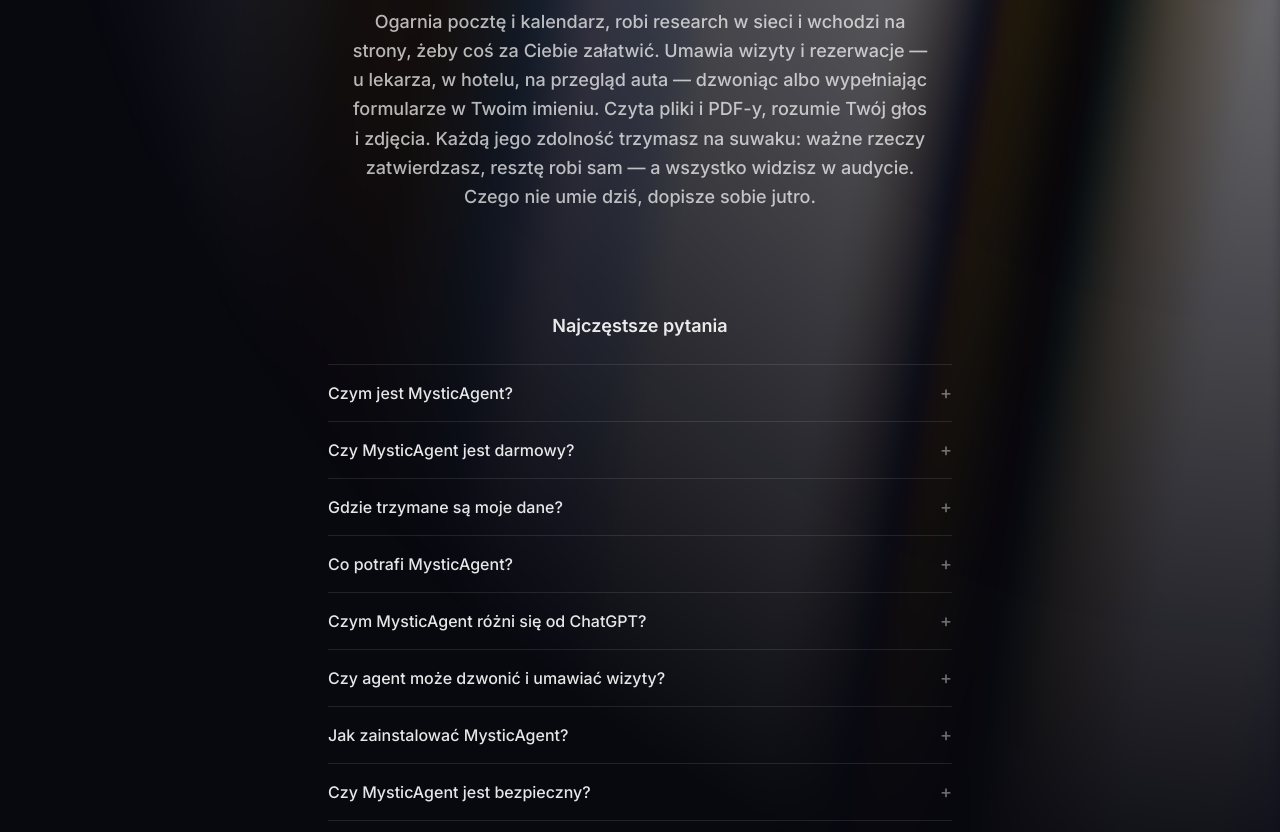
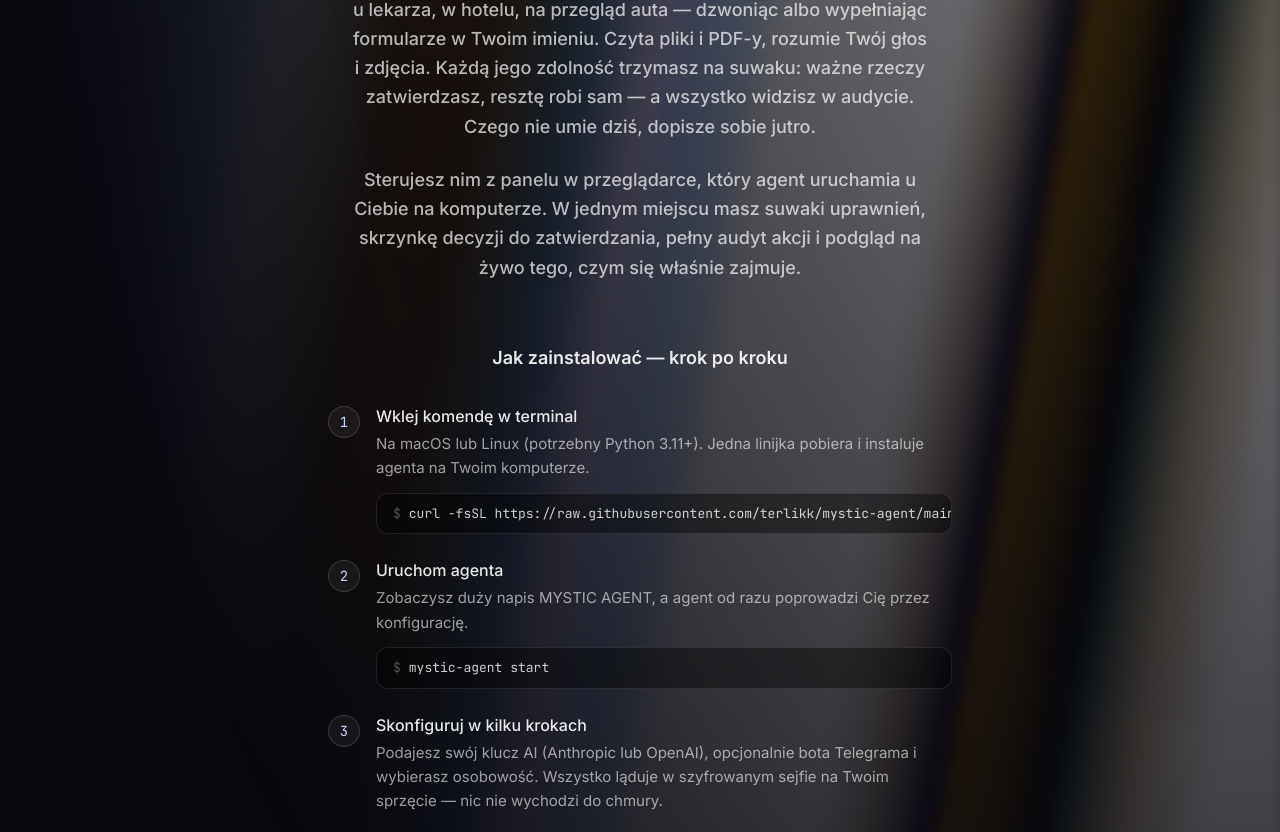
Before and after one commit to terlikk/mystic-agent, a Next.js app in the folder site/: page / in a window 1280 px wide. Shown: the part 488-1320 px from the top of the page. Built offline with nearby package versions, Linux system fonts and the light colour scheme.

Commit message:
site: add step-by-step install guide above FAQ, mention dashboard in copy
New numbered install section (paste command → start → configure → open
panel) sits above the FAQ. Description now covers the browser control
panel: permission sliders, decision inbox, audit and live activity.

```diff
--- a/site/src/app/page.tsx
+++ b/site/src/app/page.tsx
@@ -36,6 +36,28 @@
   {
     q: "Czy MysticAgent jest bezpieczny?",
     a: "Bezpieczeństwo to podstawa: każda zdolność ma suwak uprawnień (od „pytaj o wszystko” po „działaj sam”), ważne akcje trafiają do skrzynki decyzji, wszystko ląduje w audycie, a kod pisany przez agenta działa w izolowanym sandboxie bez dostępu do sejfu z kluczami.",
+  },
+];
+
+const STEPS: { title: string; body: string; code?: string }[] = [
+  {
+    title: "Wklej komendę w terminal",
+    body: "Na macOS lub Linux (potrzebny Python 3.11+). Jedna linijka pobiera i instaluje agenta na Twoim komputerze.",
+    code: PROJECT.installCmd,
+  },
+  {
+    title: "Uruchom agenta",
+    body: "Zobaczysz duży napis MYSTIC AGENT, a agent od razu poprowadzi Cię przez konfigurację.",
+    code: `${PROJECT.cli} start`,
+  },
+  {
+    title: "Skonfiguruj w kilku krokach",
+    body: "Podajesz swój klucz AI (Anthropic lub OpenAI), opcjonalnie bota Telegrama i wybierasz osobowość. Wszystko ląduje w szyfrowanym sejfie na Twoim sprzęcie — nic nie wychodzi do chmury.",
+  },
+  {
+    title: "Otwórz panel w przeglądarce",
+    body: "Panel sterowania działa lokalnie, tylko na Twojej maszynie. Stąd zarządzasz uprawnieniami, zatwierdzasz decyzje i widzisz pełny audyt akcji.",
+    code: "http://localhost:7700",
   },
 ];
 
@@ -107,8 +129,46 @@
             zatwierdzasz, resztę robi sam — a wszystko widzisz w audycie. Czego
             nie umie dziś, dopisze sobie jutro.
           </p>
+
+          <p
+            data-intro
+            className="mx-auto mt-6 max-w-xl text-base leading-relaxed font-medium text-white/70 sm:text-lg"
+          >
+            Sterujesz nim z panelu w przeglądarce, który agent uruchamia u Ciebie
+            na komputerze. W jednym miejscu masz suwaki uprawnień, skrzynkę
+            decyzji do zatwierdzania, pełny audyt akcji i podgląd na żywo tego,
+            czym się właśnie zajmuje.
+          </p>
         </HeroIntro>
       </div>
+
+      {/* Instrukcja instalacji — krok po kroku */}
+      <section className="relative z-10 mx-auto w-full max-w-2xl px-6 pt-8 pb-20">
+        <h2 className="mb-8 text-center text-lg font-semibold text-white/90">
+          Jak zainstalować — krok po kroku
+        </h2>
+        <ol className="space-y-6">
+          {STEPS.map(({ title, body, code }, i) => (
+            <li key={title} className="flex gap-4">
+              <span className="mt-0.5 flex h-8 w-8 shrink-0 items-center justify-center rounded-full border border-white/15 bg-white/5 font-mono text-sm text-[#c7d2fe]">
+                {i + 1}
+              </span>
+              <div className="min-w-0 flex-1">
+                <h3 className="font-medium text-white/90">{title}</h3>
+                <p className="mt-1 text-[15px] leading-relaxed text-white/60">
+                  {body}
+                </p>
+                {code && (
+                  <code className="mt-3 block overflow-x-auto rounded-lg border border-white/10 bg-black/40 px-4 py-2.5 font-mono text-[13px] whitespace-nowrap text-white/80">
+                    <span className="mr-2 text-white/30 select-none">$</span>
+                    {code}
+                  </code>
+                )}
+              </div>
+            </li>
+          ))}
+        </ol>
+      </section>
 
       {/* FAQ — collapsible, indexable, with FAQPage structured data */}
       <section className="relative z-10 mx-auto w-full max-w-2xl px-6 pb-24">
```
